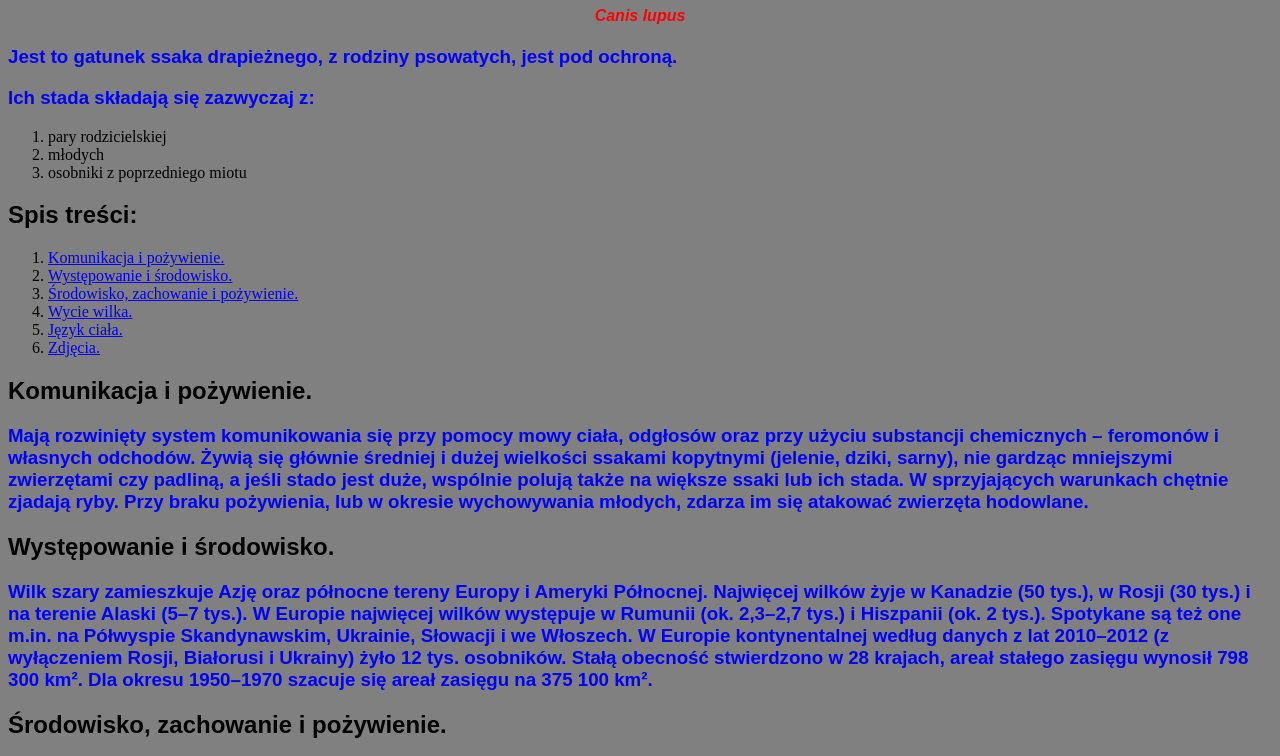
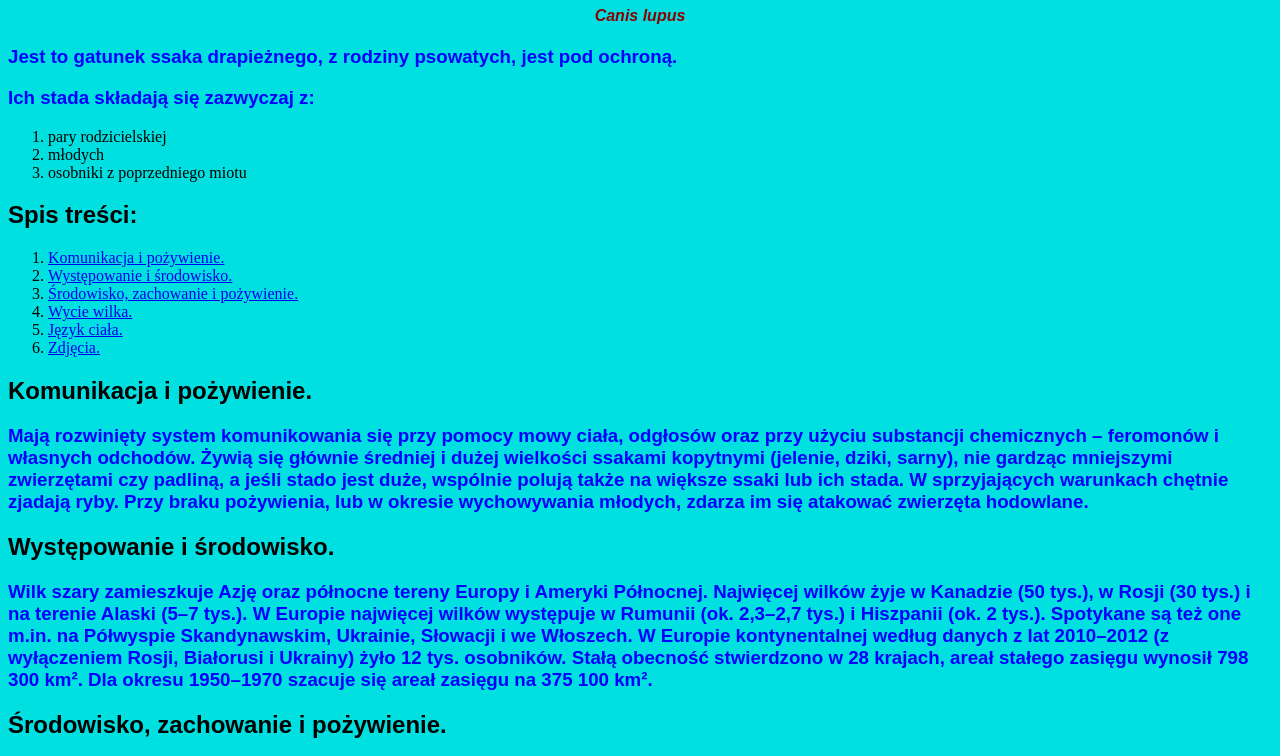
Before and after one commit to MajaKwa2004/MajaKwa2004.github.io, a plain HTML site: page index.html in a window 1280 px wide. Shown: the part 73-829 px from the top of the page. Drawn offline with Linux system fonts and the light colour scheme.

Commit message:
Update index.html

```diff
--- a/index.html
+++ b/index.html
@@ -11,14 +11,14 @@
         font-family: Arial;}
         h3{ color: blue;
         font-family: Arial;}
-        h4{ color: red;
+        h4{ color: darkred;
         text-align:center;
         font-style: italic;
         font-family: Arial;}
         </style>
         <img: src="https://upload.wikimedia.org/wikipedia/commons/5/5a/Canis_lupus_265b.jpg">
     </head>
-    <body BGCOLOR="grey">
+    <body BGCOLOR="litegrey">
 
     <h1>WILK SZARY</h1>
     <h4>Canis lupus</h4>
@@ -35,7 +35,7 @@
             <li><a href="#Komunikacja i pożywienie.">Komunikacja i pożywienie.</a></li>
             <li><a href="#Występowanie i środowisko.">Występowanie i środowisko.</a></li>
             <li><a href="#Środowisko i zachowanie.">Środowisko, zachowanie i pożywienie.</a></li>
-            <li><a href="#Ciekawostki.">Wycie wilka.</a></li>
+            <li><a href="#Ciekawoskti.">Wycie wilka.</a></li>
             <li><a href="#Język ciała.">Język ciała.</a></li>
             <li><a href="#Zdjęcia.">Zdjęcia.</a></li>
       </ol>
```
